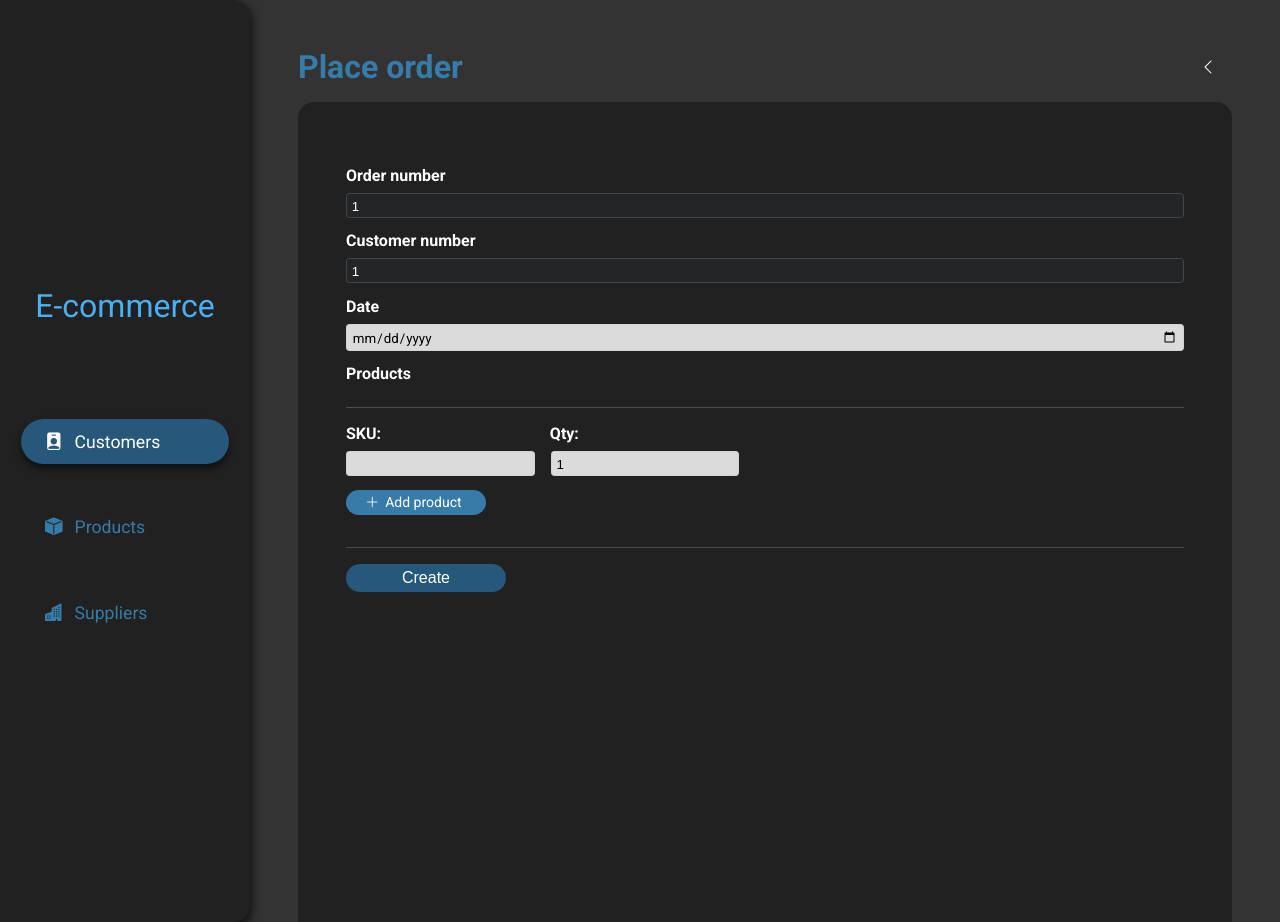
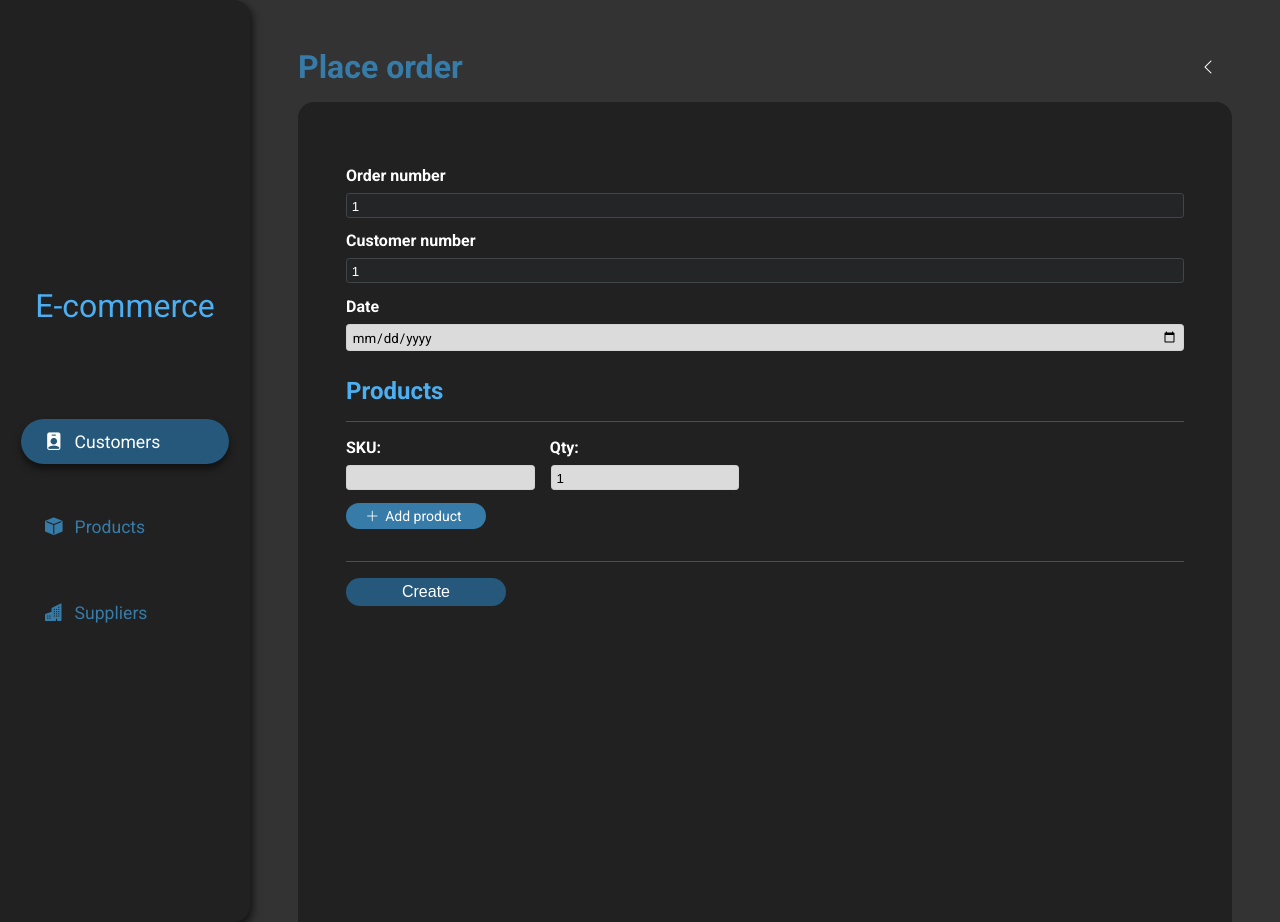
Before and after one commit to nunogoncalves03/bd-project, a Flask app: page /customers/1/orders/create in a window 1280 px wide. Run offline with Flask 3, Linux system fonts and the light colour scheme; data that the repository does not hold is empty; some libraries are stand-ins or nearby versions.

Commit message:
Fixed CSS class bug

```diff
--- a/delivery-3/web/static/style.css
+++ b/delivery-3/web/static/style.css
@@ -436,7 +436,7 @@ aside {
 	color: var(--light-blue);
 }
 
-.order-products-container {
+.order-products-header {
 	margin: 0.8em 0 0 0;
 }
 
@@ -477,7 +477,7 @@ label.total-lbl {
 }
 
 .customer-orders-header > #orders-add-btn > i {
-	font-size: 18px;
+	font-size: 14px;
 }
 
 .customer-orders-header > .navigation,
--- a/delivery-3/web/templates/orders/create.html
+++ b/delivery-3/web/templates/orders/create.html
@@ -39,7 +39,9 @@
         type="date"
         required
     >
-    <label class="products-container-label" for="products-container">Products</label>
+    <div class="order-products-header">
+        <h1 class="order-products-label">Products</h1>
+    </div>
     <hr>
     <div class="products-container">
         <label id="sku-lbl">SKU:</label>
```
